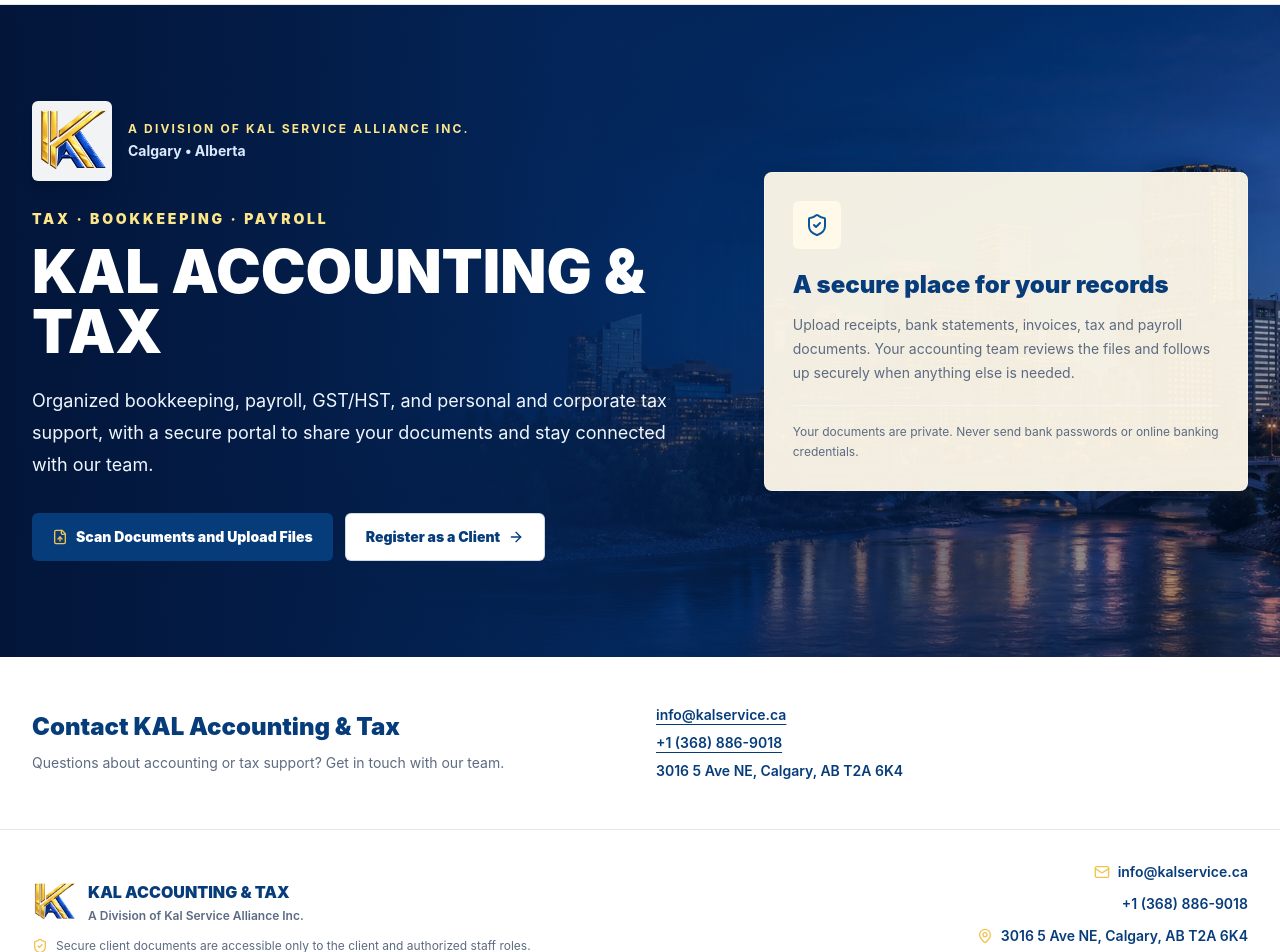
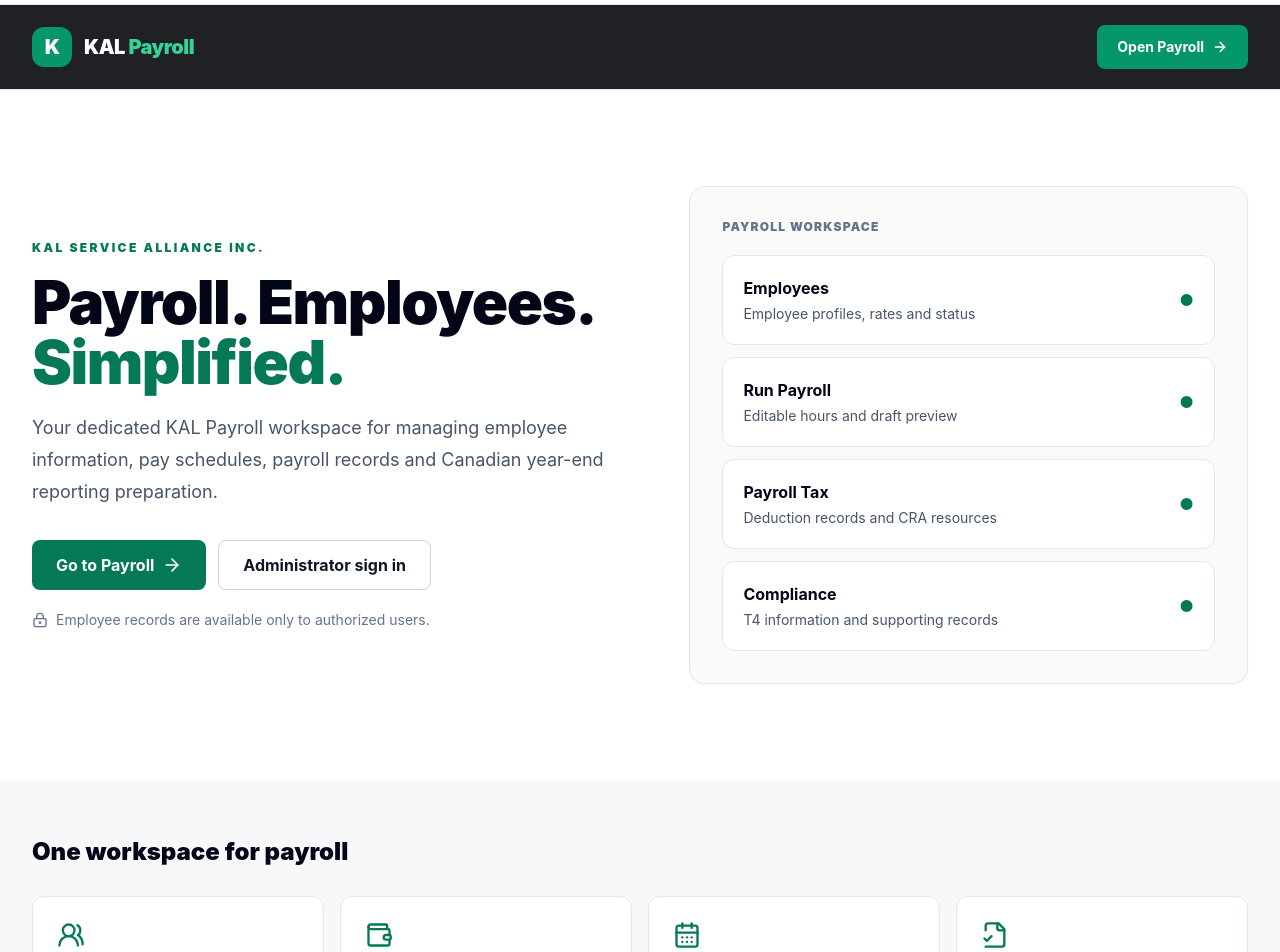
Before and after one commit to tesfile/exodus-pathways, a Next.js app: page / in a window 1280 px wide. Shown: the part 80-1032 px from the top of the page. Built offline with nearby package versions, Linux system fonts and the light colour scheme; no server answers.

Commit message:
Replace old accounting homepage with focused KAL Payroll landing page

```diff
--- a/app/(public)/page.tsx
+++ b/app/(public)/page.tsx
@@ -1,5 +1,60 @@
-import { PublicHomePage } from "@/components/public/public-home-page";
+import Link from "next/link";
+import { ArrowRight, CalendarDays, FileCheck2, LockKeyhole, ShieldCheck, UsersRound, Wallet } from "lucide-react";
+
+export const metadata = {
+  title: "KAL Payroll | Canadian Payroll Management",
+  description: "KAL Payroll by Kal Service Alliance Inc. Secure employee records, pay schedules and payroll reviews."
+};
+
+const features = [
+  { title: "Employee profiles", detail: "Secure employee setup, pay rates, employment details and protected SINs.", icon: UsersRound },
+  { title: "Run payroll", detail: "Review work hours, regular earnings and paycheque records.", icon: Wallet },
+  { title: "Pay schedules", detail: "Weekly, biweekly, twice-monthly and monthly pay calendars.", icon: CalendarDays },
+  { title: "Payroll tax & T4", detail: "Review recorded deductions and prepare supporting payroll records.", icon: FileCheck2 }
+];
 
 export default function HomePage() {
-  return <PublicHomePage />;
+  return (
+    <main className="min-h-screen bg-[#f7f8f9] text-slate-950">
+      <header className="border-b border-slate-200 bg-[#202124] text-white">
+        <div className="mx-auto flex max-w-7xl flex-wrap items-center justify-between gap-4 px-5 py-5 sm:px-8">
+          <Link href="/" className="flex items-center gap-3 text-xl font-black tracking-tight">
+            <span className="grid h-10 w-10 place-items-center rounded-xl bg-emerald-600 text-white">K</span>
+            <span>KAL <span className="text-emerald-400">Payroll</span></span>
+          </Link>
+          <Link href="/admin/payroll" className="inline-flex min-h-11 items-center gap-2 rounded-lg bg-emerald-600 px-5 py-2 text-sm font-bold text-white hover:bg-emerald-700">
+            Open Payroll <ArrowRight className="h-4 w-4"/>
+          </Link>
+        </div>
+      </header>
+      <section className="bg-white px-5 py-16 sm:px-8 sm:py-24">
+        <div className="mx-auto grid max-w-7xl items-center gap-10 lg:grid-cols-[1.05fr_.95fr]">
+          <div>
+            <p className="text-xs font-black uppercase tracking-[.2em] text-emerald-700">Kal Service Alliance Inc.</p>
+            <h1 className="mt-4 max-w-2xl text-4xl font-black tracking-tight text-slate-950 sm:text-6xl">Payroll. Employees. <span className="text-emerald-700">Simplified.</span></h1>
+            <p className="mt-5 max-w-xl text-lg leading-8 text-slate-600">Your dedicated KAL Payroll workspace for managing employee information, pay schedules, payroll records and Canadian year-end reporting preparation.</p>
+            <div className="mt-8 flex flex-wrap gap-3">
+              <Link href="/admin/payroll" className="inline-flex min-h-12 items-center gap-2 rounded-lg bg-emerald-700 px-6 py-3 font-bold text-white hover:bg-emerald-800">Go to Payroll <ArrowRight className="h-5 w-5"/></Link>
+              <Link href="/login?next=%2Fadmin%2Fpayroll" className="inline-flex min-h-12 items-center rounded-lg border border-slate-300 bg-white px-6 py-3 font-bold text-slate-900 hover:bg-slate-50">Administrator sign in</Link>
+            </div>
+            <p className="mt-5 flex items-center gap-2 text-sm text-slate-500"><LockKeyhole className="h-4 w-4"/> Employee records are available only to authorized users.</p>
+          </div>
+          <div className="rounded-2xl border border-slate-200 bg-[#fafafa] p-6 shadow-sm sm:p-8">
+            <p className="mb-5 text-xs font-black uppercase tracking-widest text-slate-500">Payroll workspace</p>
+            <div className="grid gap-3">
+              {[["Employees", "Employee profiles, rates and status"], ["Run Payroll", "Editable hours and draft preview"], ["Payroll Tax", "Deduction records and CRA resources"], ["Compliance", "T4 information and supporting records"]].map(item => <div key={item[0]} className="flex items-center justify-between gap-4 rounded-xl border border-slate-200 bg-white p-5"><div><p className="font-bold text-slate-950">{item[0]}</p><p className="mt-1 text-sm text-slate-600">{item[1]}</p></div><span className="text-emerald-700">●</span></div>)}
+            </div>
+          </div>
+        </div>
+      </section>
+      <section className="mx-auto max-w-7xl px-5 py-14 sm:px-8">
+        <h2 className="text-2xl font-black text-slate-950">One workspace for payroll</h2>
+        <div className="mt-7 grid gap-4 md:grid-cols-2 xl:grid-cols-4">
+          {features.map(feature => { const Icon = feature.icon; return <article key={feature.title} className="rounded-xl border border-slate-200 bg-white p-6"><Icon className="h-7 w-7 text-emerald-700"/><h3 className="mt-5 font-black text-slate-950">{feature.title}</h3><p className="mt-2 text-sm leading-6 text-slate-600">{feature.detail}</p></article>; })}
+        </div>
+        <div className="mt-10 flex items-start gap-3 rounded-xl border border-slate-200 bg-white p-5 text-sm text-slate-700"><ShieldCheck className="mt-0.5 h-5 w-5 shrink-0 text-emerald-700"/><span>Payroll tax calculations, bank payments and CRA submissions must be independently verified before operational use. This site does not claim to transmit CRA filings or automatically pay employees.</span></div>
+      </section>
+      <footer className="border-t border-slate-200 px-5 py-7 text-center text-xs text-slate-500">KAL Payroll · Kal Service Alliance Inc. · Canada</footer>
+    </main>
+  );
 }
```
